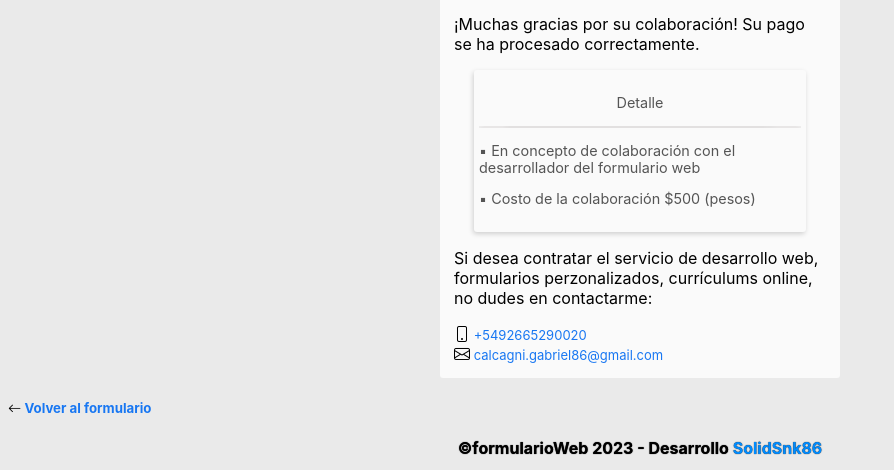
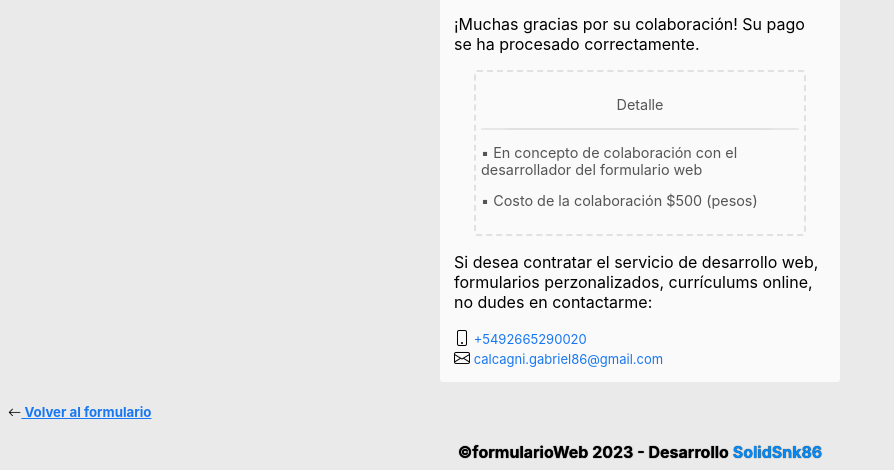
Before and after one commit to solidsnk86/LoginCards-RedirectionPages, a plain HTML site: page assets/templates/pagoexitoso.html in a window 1280 px wide. Shown: the part 178-648 px from the top of the page, without its empty margins (0-894 px from the left). Drawn offline with Linux system fonts and the light colour scheme.

Commit message:
Update pagoexitoso.html

```diff
--- a/assets/templates/pagoexitoso.html
+++ b/assets/templates/pagoexitoso.html
@@ -65,7 +65,7 @@ a {
     border-radius: 3px;
     margin: 0 20px 0 20px;
     padding: 10px 5px 10px 5px;
-    box-shadow: -1px 2px 5px rgba(0,0,0,0.174);
+    border: 2px dashed #e2e0e0;
 }
 
 .container-detalle hr {
@@ -122,7 +122,7 @@ footer a:hover {
     </article>
     </main>
 
-    <h5><i class="bx bi-arrow-left"></i><a href="https://solidsnk86.github.io/formularioWeb/" style="color: #1877F2;"> Volver al formulario</a></h5>
+    <h5><i class="bx bi-arrow-left"></i><a href="https://solidsnk86.github.io/formularioWeb/" style="color: #1877F2; text-decoration: underline;"> Volver al formulario</a></h5>
 
 <footer>
     <p>&copy;formularioWeb 2023 - Desarrollo <span style="color: royalblue;"><a href="https://www.instagram.com/calcagni_gabriel26/?ishid=ZDdkNTZiNTM%3D">SolidSnk86</a></span></p>
```
